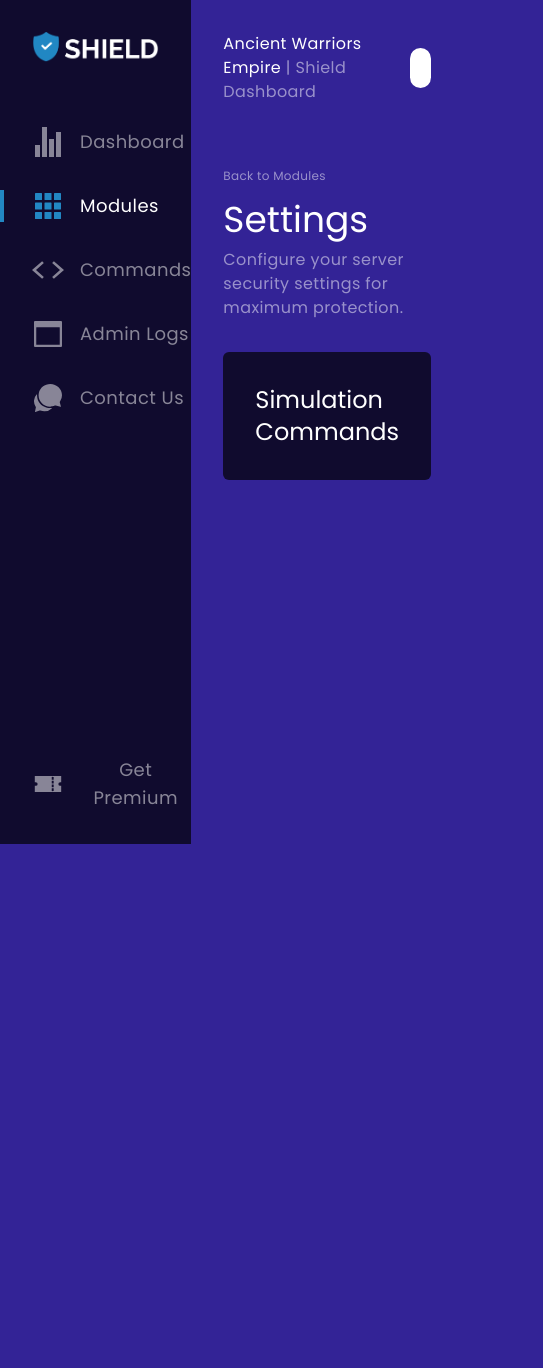
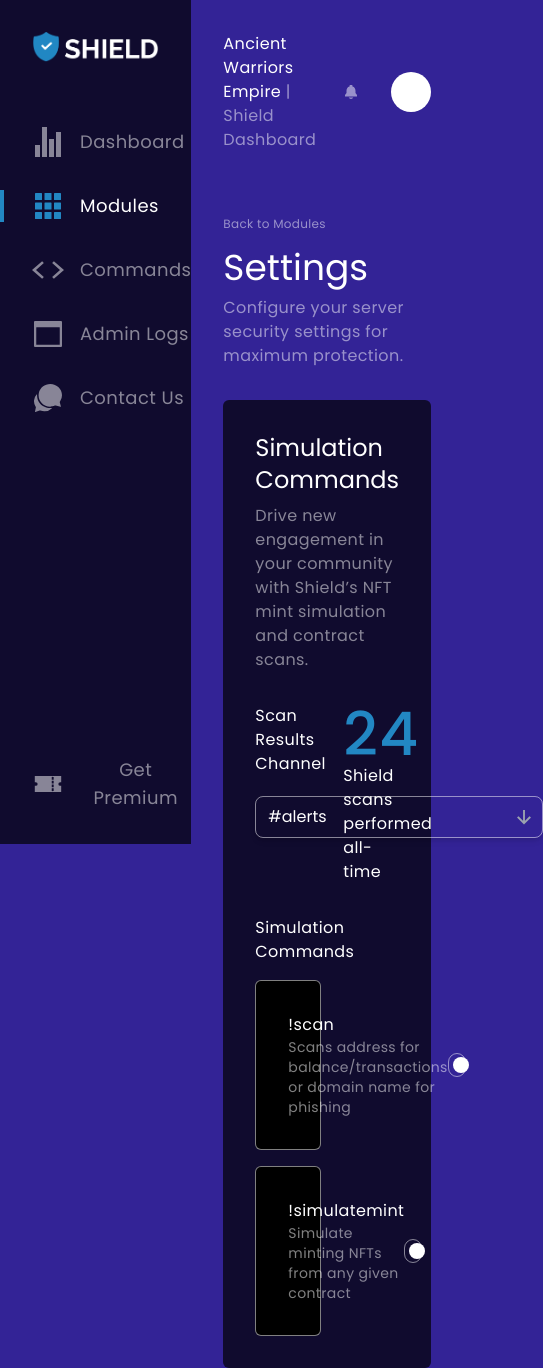
Before and after one commit to GetShield/shield-dashboard, a Next.js app: page /settings/simulation in a window 390 px wide. Shown: the whole page, 543 px wide, since content can reach past the window. Before the commit the page ends 844 px from the top, so only its background shows below. Built offline with nearby package versions, Linux system fonts and the light colour scheme.

Commit message:
✨Command toggles and channel select

```diff
--- a/app/dashboard/page.tsx
+++ b/app/dashboard/page.tsx
@@ -31,7 +31,7 @@
               <div className="flex w-full items-start justify-between">
                 <div className="flex flex-col">
                   <p className="font-medium text-white">Azuki</p>
-                  <p className="text-white/50">Owner</p>
+                  <p className="text-sm text-white/50">Owner</p>
                 </div>
                 <Button intent={"primary"} title={"Go"} />
               </div>
@@ -48,7 +48,7 @@
               <div className="flex w-full items-start justify-between">
                 <div className="flex flex-col">
                   <p className="font-medium text-white">Azuki</p>
-                  <p className="text-white/50">Owner</p>
+                  <p className="text-sm text-white/50">Owner</p>
                 </div>
                 <Button intent={"primary"} title={"Go"} />
               </div>
--- a/app/layout.tsx
+++ b/app/layout.tsx
@@ -10,6 +10,7 @@
 import { useRouter } from "next/router";
 import { Tabs, useUserStore } from "../state/user/useUserStore";
 import { useEffect } from "react";
+import { IoNotificationsSharp } from "react-icons/io5";
 
 const poppins = Poppins({
   weight: ["400", "500", "600", "700"],
@@ -56,7 +57,10 @@
                     Ancient Warriors Empire{" "}
                     <span className="text-white/50">| Shield Dashboard</span>
                   </p>
-                  <div className="h-10 w-10 rounded-full bg-white" />
+                  <div className="flex items-center space-x-8">
+                    <IoNotificationsSharp className="fill-white/50" />
+                    <div className="h-10 w-10 rounded-full bg-white" />
+                  </div>
                 </div>
                 {children}
               </div>
--- /dev/null
+++ b/app/settings/ChannelSelect.tsx
@@ -0,0 +1,76 @@
+"use client";
+
+import { Listbox } from "@headlessui/react";
+import React from "react";
+import { IoArrowDownSharp, IoCheckmark } from "react-icons/io5";
+import { useUserStore } from "../../state/user/useUserStore";
+
+const ChannelSelect = () => {
+  const channels = [
+    { id: 1, name: "#alerts", unavailable: false },
+    { id: 2, name: "#general", unavailable: false },
+    { id: 3, name: "#spam", unavailable: false },
+    { id: 4, name: "#degen", unavailable: false },
+  ];
+
+  const selectedChannel = useUserStore((state) => state.selectedChannel);
+  const setSelectedChannel = useUserStore((state) => state.setSelectedChannel);
+
+  console.log(selectedChannel);
+
+  return (
+    <div className="w-72">
+      <Listbox
+        value={selectedChannel}
+        onChange={(newSelected) => {
+          console.log("Listbox onChange internal: ", newSelected);
+        }}
+      >
+        <div className="relative mt-1">
+          <Listbox.Button className="relative w-full cursor-default rounded-lg border border-white/50 py-2 pl-3 pr-10 text-left text-white shadow-md focus:outline-none focus-visible:border-indigo-500 focus-visible:ring-2 focus-visible:ring-white focus-visible:ring-opacity-75 focus-visible:ring-offset-2 focus-visible:ring-offset-orange-300 sm:text-sm">
+            <span className="block truncate">{selectedChannel.name}</span>
+            <span className="pointer-events-none absolute inset-y-0 right-0 flex items-center pr-2">
+              <IoArrowDownSharp
+                className="h-5 w-5 text-gray-400"
+                aria-hidden="true"
+              />
+            </span>
+          </Listbox.Button>
+
+          <Listbox.Options className="absolute mt-1 max-h-60 w-full overflow-auto rounded-md bg-white py-1 text-base shadow-lg ring-1 ring-black ring-opacity-5 focus:outline-none sm:text-sm">
+            {channels.map((channel, channelIdx) => (
+              <Listbox.Option
+                key={channelIdx}
+                className={({ active }) =>
+                  `relative cursor-default select-none py-2 pl-10 pr-4 ${
+                    active ? "bg-primary/10 text-primary" : "text-black"
+                  }`
+                }
+                value={channels}
+              >
+                {({ selected }) => (
+                  <>
+                    <span
+                      className={`block truncate ${
+                        selected ? "font-medium" : "font-normal"
+                      }`}
+                    >
+                      {channel.name}
+                    </span>
+                    {selected ? (
+                      <span className="absolute inset-y-0 left-0 flex items-center pl-3 text-primary">
+                        <IoCheckmark className="h-5 w-5" aria-hidden="true" />
+                      </span>
+                    ) : null}
+                  </>
+                )}
+              </Listbox.Option>
+            ))}
+          </Listbox.Options>
+        </div>
+      </Listbox>
+    </div>
+  );
+};
+
+export default ChannelSelect;
--- /dev/null
+++ b/app/settings/simulation/CommandToggle.tsx
@@ -0,0 +1,38 @@
+"use client";
+import { Switch } from "@headlessui/react";
+import React, { useState } from "react";
+
+const CommandToggle = ({
+  command,
+  description,
+}: {
+  command: string;
+  description: string;
+}) => {
+  const [enabled, setEnabled] = useState(false);
+
+  return (
+    <div className="flex items-center justify-between rounded-md border border-white/50 bg-black p-8">
+      <div className="flex flex-col justify-center">
+        <p className="text-white">{command}</p>
+        <p className="text-sm text-white/50">{description}</p>
+      </div>
+      <Switch
+        checked={enabled}
+        onChange={setEnabled}
+        className={`${
+          enabled ? "bg-primary" : "border border-white/50"
+        } relative inline-flex h-6 w-11 items-center rounded-full`}
+      >
+        <span className="sr-only">Enable notifications</span>
+        <span
+          className={`${
+            enabled ? "translate-x-6" : "translate-x-1"
+          } inline-block h-4 w-4 transform rounded-full bg-white transition`}
+        />
+      </Switch>
+    </div>
+  );
+};
+
+export default CommandToggle;
--- a/app/settings/simulation/page.tsx
+++ b/app/settings/simulation/page.tsx
@@ -1,7 +1,40 @@
+import ChannelSelect from "../ChannelSelect";
+import { Switch } from "@headlessui/react";
+import { useState } from "react";
+import CommandToggle from "./CommandToggle";
+
 export default function Home() {
   return (
     <div>
-      <h1 className="text-2xl text-white">Simulation Commands</h1>
+      <h1 className="mb-2 text-2xl text-white">Simulation Commands</h1>
+      <p className="mb-8 text-white/50">
+        Drive new engagement in your community with Shield’s NFT mint simulation
+        and contract scans.
+      </p>
+      <div className="grid w-full grid-cols-2 gap-8">
+        <div className="flex flex-col space-y-4">
+          <p className="text-white">Scan Results Channel</p>
+          <ChannelSelect />
+        </div>
+        <div className="flex flex-col">
+          <p className="text-6xl font-medium text-primary">24</p>
+          <p className="text-white">Shield scans performed all-time</p>
+        </div>
+        <div className="flex flex-col space-y-4">
+          <p className="text-white">Simulation Commands</p>
+          <CommandToggle
+            command="!scan"
+            description="Scans address for balance/transactions or domain name for phishing
+"
+          />
+          <CommandToggle
+            command="!simulatemint"
+            description="Simulate minting NFTs from any given contract
+
+"
+          />
+        </div>
+      </div>
     </div>
   );
 }
--- a/package.json
+++ b/package.json
@@ -8,6 +8,7 @@
     "start": "next start"
   },
   "dependencies": {
+    "@headlessui/react": "^1.7.5",
     "@next/font": "^13.0.6",
     "@types/node": "^17.0.21",
     "@types/react": "^17.0.39",
--- a/state/user/useUserStore.tsx
+++ b/state/user/useUserStore.tsx
@@ -10,9 +10,17 @@
   | "contact"
   | "premium";
 
+export interface Channel {
+  id: number;
+  name: string;
+  unavailable: boolean;
+}
+
 interface StoreState {
   activeTab: Tabs;
   setActiveTab: (tab: Tabs) => void;
+  selectedChannel: Channel;
+  setSelectedChannel: (channel: Channel) => void;
 }
 
 export const useUserStore = create<StoreState>(
@@ -26,6 +34,18 @@
           })
         );
       },
+      selectedChannel: {
+        id: 1,
+        name: "#alerts",
+        unavailable: false,
+      },
+      setSelectedChannel: (channel: Channel) => {
+        set(
+          produce((draft) => {
+            draft.selectedChannel = channel;
+          })
+        );
+      },
     }),
     {
       name: "userStore",
```
Also changed, not shown: 1 other file (tests, documents, lock files or other folders).
